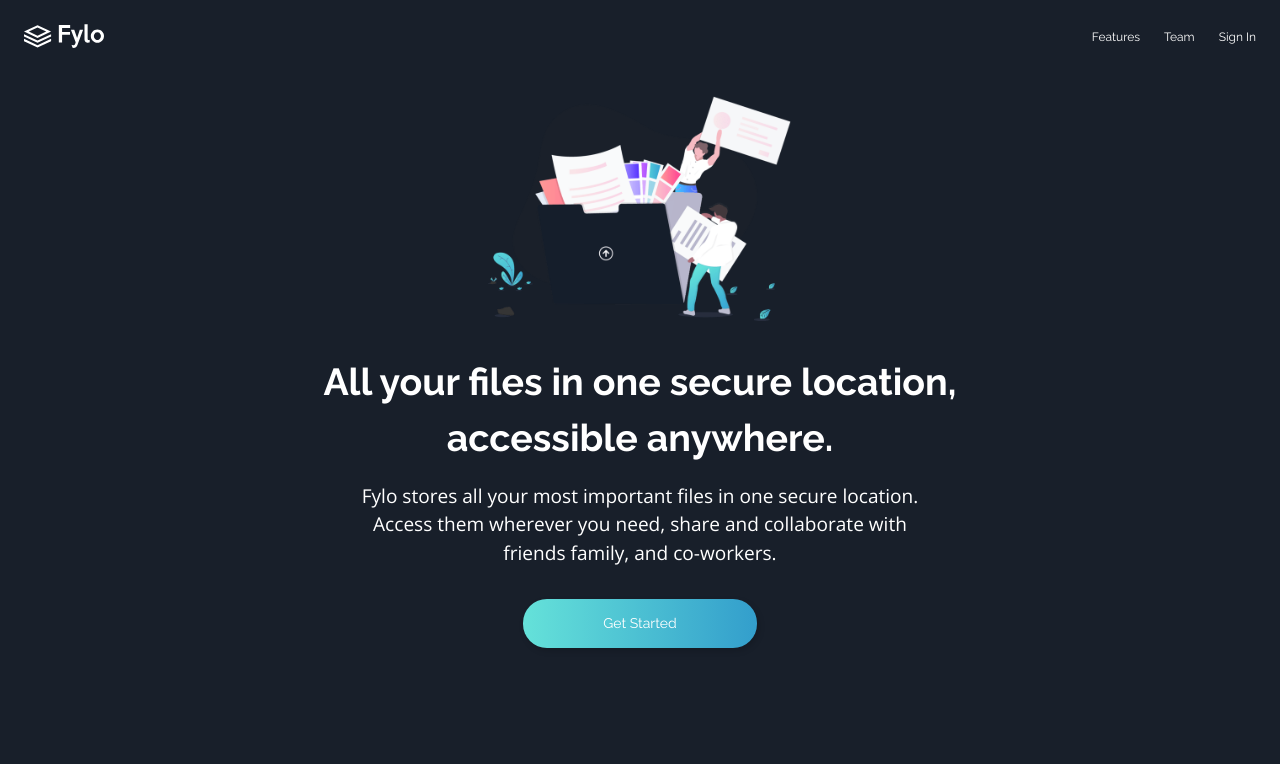
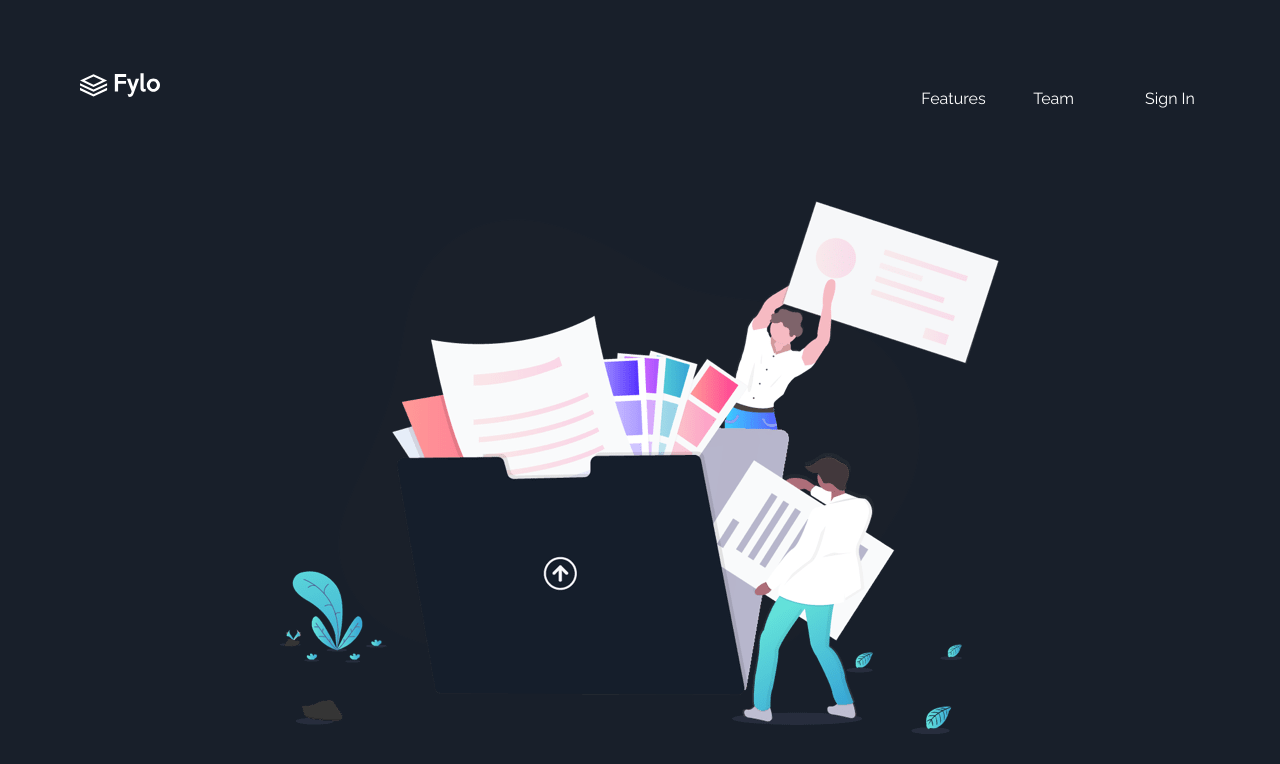
Before and after one commit to imonaar/26--Fylo-dark-theme-landing-page, a website built with Parcel: page src/index.html in a window 1280 px wide. Shown: the top 764 px of the page. Built offline with nearby package versions, Linux system fonts and the light colour scheme.

Commit message:
header complete

```diff
--- a/src/styles/_globals.scss
+++ b/src/styles/_globals.scss
@@ -81,4 +81,13 @@ p{
   font-family: 'Raleway', sans-serif;
   padding: 1rem 5rem;
   cursor: pointer;
+  transition: all 0.3s ease;
+
+  &:hover{
+    opacity: 0.8;
+  }
+
+  &:active{
+    transform: scale(0.98);
+  }
 }
--- a/src/styles/_header.scss
+++ b/src/styles/_header.scss
@@ -1,6 +1,10 @@
 .header{
   inline-size: 100%;
   padding-top: 1.5rem;
+
+  @include desktop{
+    padding-top: 4.5625rem;
+  }
 
   &__wrapper{
     inline-size: 100%;
@@ -8,6 +12,11 @@
     justify-content: space-between;
     padding-inline: 1.5rem;
     block-size: 1.5rem;
+
+    @include desktop{
+      padding-inline: 5rem;
+      block-size: 3.25rem;
+    }
   }
 
   &__logo{
@@ -26,10 +35,15 @@
       display: flex;
       gap: 1.5rem;
       block-size: 100%;
+
+      @include desktop{
+        gap: 3.5625rem;
+      }
     }
 
     li{
       block-size: 100%;
+      inline-size: 6ch;
     }
 
     a{
@@ -40,6 +54,37 @@
       font-size: .75rem;
       line-height: 14px;
       font-weight: 400;
+      position: relative;
+
+      &::after{
+        content: '';
+        block-size: 2px;
+        inline-size: 100%;
+        background-color: var(--White);
+
+        position: absolute;
+        left: 0;
+        bottom: 0px;
+        transform: scaleX(0);
+        transform-origin: center;
+        transition: transform 300ms ease;
+
+        @include desktop{
+          bottom: 10px;
+        }
+      }
+
+      @include desktop{
+        font-size: 1rem;
+        line-height: 18px;
+      }
+
+      &:hover{
+        font-weight: 700;
+        &::after{
+          transform: scaleX(1)
+        }
+      }
     }
   }
 }
--- a/src/styles/_hero.scss
+++ b/src/styles/_hero.scss
@@ -1,6 +1,10 @@
 .hero{
-  margin-block-start: 48px;
+  margin-block-start: 3rem;
   inline-size: 100%;
+
+  @include desktop{
+    margin-block-start: 4.6875rem;
+  }
 
   &__wrapper{
     inline-size: 100%;
@@ -14,6 +18,11 @@
     background-image: url('../../images/illustration-intro.png');
     background-size: contain;
     background-repeat: no-repeat;
+
+    @include desktop{
+      block-size: 33.375rem;
+      inline-size: 45rem;
+    }
   }
 
   &__content{
@@ -28,10 +37,13 @@
     }
 
     p{
-      margin-top: -1.0625rem;
       font-size: clamp(0.875rem, 0.7430rem + 0.5634vw, 1.25rem);
       line-height: clamp(1.25rem, 1.0299rem + 0.9390vw, 1.875rem);
       max-inline-size: 55ch;
+
+      @include mobile{
+        margin-top: -1.0625rem;
+      }
     }
   }
 }
--- a/src/styles/_mixin.scss
+++ b/src/styles/_mixin.scss
@@ -1,8 +1,9 @@
 @mixin mobile {
-  @media (max-width: 599px) { @content; }
+  @media (max-width: 47.9375rem) { @content; }
 }
+
 @mixin desktop {
-  @media (min-width: 600px) { @content; }
+  @media (min-width: 48rem) { @content; }
 }
 
 
```
